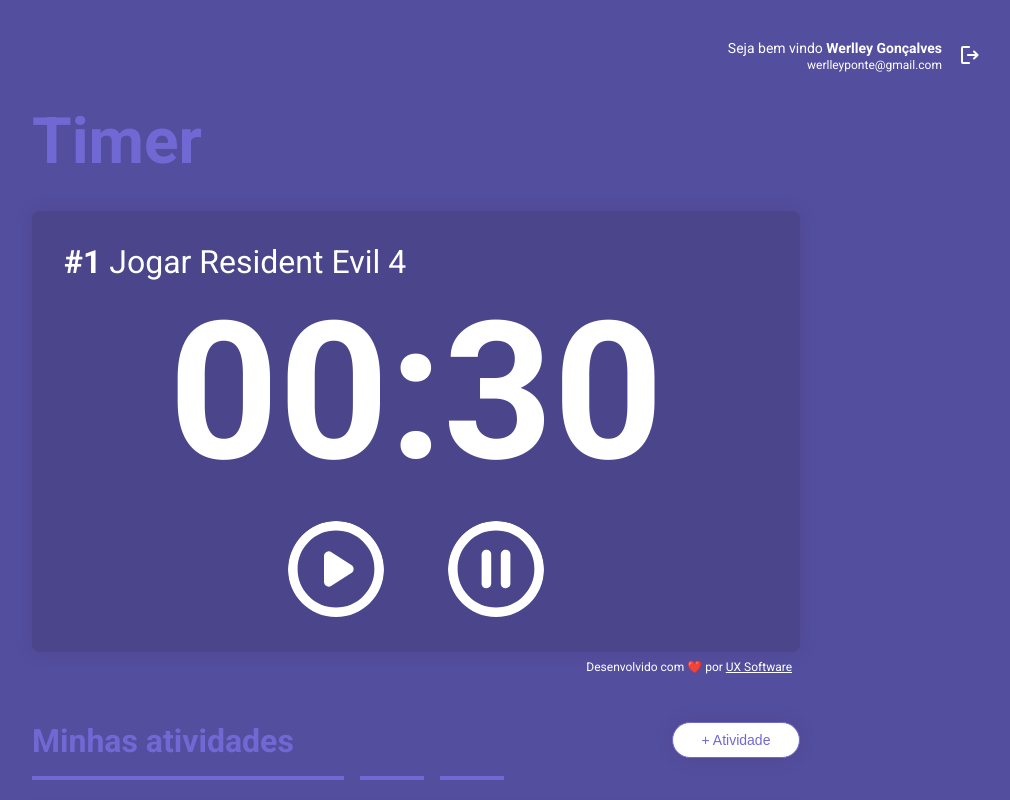
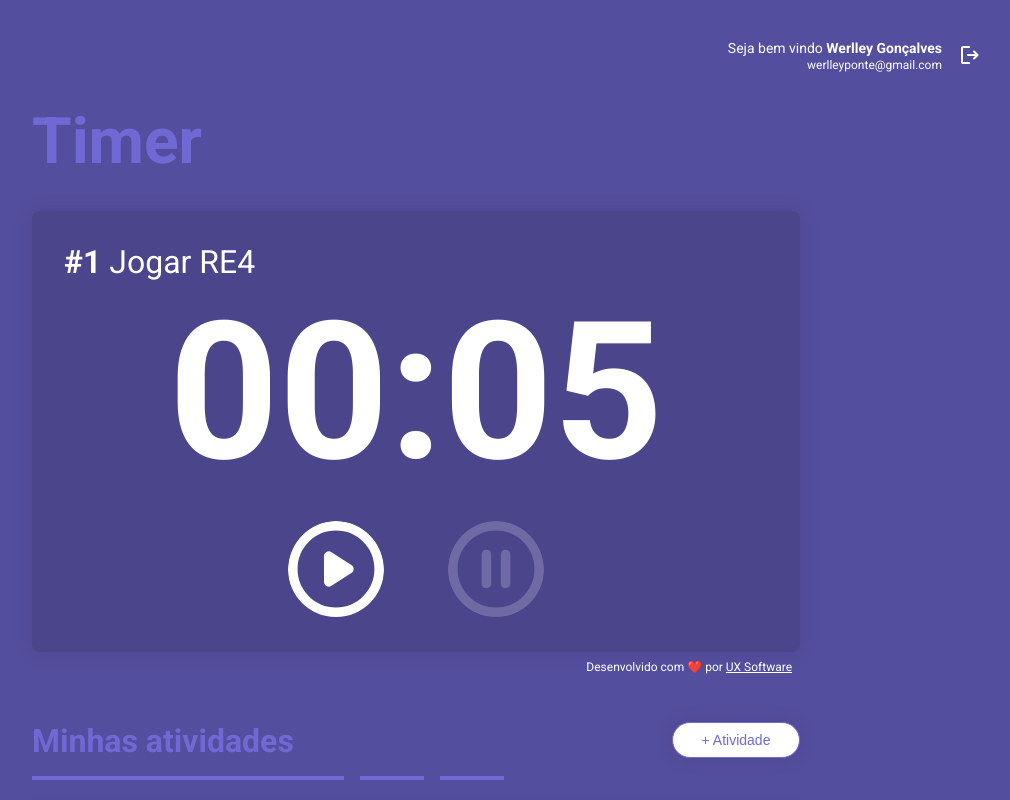
Before and after one commit to werlleyg/timerproject, a Next.js app: page /timer in a window 1280 px wide. Shown: the top 800 px of the page, without its empty margins (224-1234 px from the left). Built offline with nearby package versions, Linux system fonts and the light colour scheme.

Commit message:
feat: create timer counting function

```diff
--- a/src/pages/timer/index.tsx
+++ b/src/pages/timer/index.tsx
@@ -1,5 +1,5 @@
 import Head from 'next/head';
-import { ReactNode, useState } from 'react';
+import { ReactNode, useCallback, useState, useRef } from 'react';
 
 import {
   Header,
@@ -17,6 +17,7 @@ import logoutIcon from '../../../public/assets/logout-icon.svg';
 import playIcon from '../../../public/assets/play-icon.svg';
 import pauseIcon from '../../../public/assets/pause-icon.svg';
 import trashIcon from '../../../public/assets/trash-icon.svg';
+import successIcon from '../../../public/assets/success-icon.svg';
 
 interface IActivitiesList {
   id: number;
@@ -47,6 +48,64 @@ export default function Timer() {
     },
   ]);
 
+  const [selectedActivity, setSelectedActivity] = useState<IActivitiesList>({
+    id: 1,
+    name: 'Jogar RE4',
+    time: '00:05',
+    status: 'pending',
+  });
+
+  const [counterStart, setCounterStart] = useState<boolean>(false);
+
+  const counter = useRef<ReturnType<typeof setInterval> | undefined>();
+
+  const startTimer = useCallback(() => {
+    if (!selectedActivity.time) return '--:--';
+
+    setCounterStart(true);
+
+    const [strMin, strSec] = selectedActivity.time.split(':');
+
+    let auxMinutes = Number(strMin);
+    let auxSeconds = Number(strSec);
+    let minutes: string, seconds: string;
+
+    counter.current = setInterval(() => {
+      if (auxSeconds > 0) {
+        auxSeconds--;
+      } else {
+        auxMinutes--;
+        auxSeconds = 59;
+      }
+
+      minutes = auxMinutes < 10 ? '0' + auxMinutes : '' + auxMinutes;
+      seconds = auxSeconds < 10 ? '0' + auxSeconds : '' + auxSeconds;
+
+      setSelectedActivity({
+        ...selectedActivity,
+        time: `${minutes}:${seconds}`,
+      });
+
+      if (minutes === '00' && seconds === '00') {
+        clearInterval(counter.current);
+        setSelectedActivity({
+          ...selectedActivity,
+          status: 'completed',
+          time: '00:00',
+        });
+
+        return setCounterStart(false);
+      }
+
+      console.log('[auxSeconds]', minutes, ' - ', seconds);
+    }, 1000);
+  }, [selectedActivity]);
+
+  const stopTimer = useCallback(() => {
+    clearInterval(counter.current);
+    setCounterStart(false);
+  }, [counter]);
+
   return (
     <>
       <Head>
@@ -76,20 +135,28 @@ export default function Timer() {
         </Header>
         <Container>
           <h1>Timer</h1>
-          <TimerContent>
+          <TimerContent status={selectedActivity.status}>
             <h3>
-              <b>#1</b> Jogar Resident Evil 4
+              <b>#{selectedActivity.id}</b> {selectedActivity.name}
             </h3>
-            <div className='div__timer--counter'>00:30</div>
-            <div className='div__timer--options'>
-              <button>
-                {' '}
-                <Image src={playIcon} alt='play' />
-              </button>
-              <button>
-                <Image src={pauseIcon} alt='pause' />
-              </button>
+            <div className='div__timer--counter' id='timer-number'>
+              {selectedActivity.time}
             </div>
+            {selectedActivity.status === 'completed' ? (
+              <div className={'div__timer--options'}>
+                <Image src={successIcon} alt='sucesso' />
+              </div>
+            ) : (
+              <div className={'div__timer--options'}>
+                <button onClick={startTimer} disabled={counterStart}>
+                  {' '}
+                  <Image src={playIcon} alt='play' />
+                </button>
+                <button onClick={stopTimer} disabled={!counterStart}>
+                  <Image src={pauseIcon} alt='pause' />
+                </button>
+              </div>
+            )}
           </TimerContent>
           <div className='div__sub-footer'>
             Desenvolvido com ❤️ por{' '}
--- a/src/pages/timer/styles.tsx
+++ b/src/pages/timer/styles.tsx
@@ -55,11 +55,22 @@ export const Container = styled.section`
   }
 `;
 
-export const TimerContent = styled.div`
+// --------------------------------
+
+interface ITimerContent {
+  status: 'pending' | 'active' | 'completed';
+}
+
+export const TimerContent = styled.div<ITimerContent>`
   margin-top: 2rem;
   padding: 2rem;
 
-  background: var(--primary-color-darkness);
+  transition: 0.3s;
+
+  background: ${(props) =>
+    props.status === 'completed'
+      ? 'var(--tertiary-color-dark)'
+      : 'var(--primary-color-darkness)'};
   box-shadow: 0 0 1.25rem rgba(0, 0, 0, 0.1);
   border-radius: 0.5rem;
 
```
Also changed, not shown: public/assets/success-icon.svg (added).
